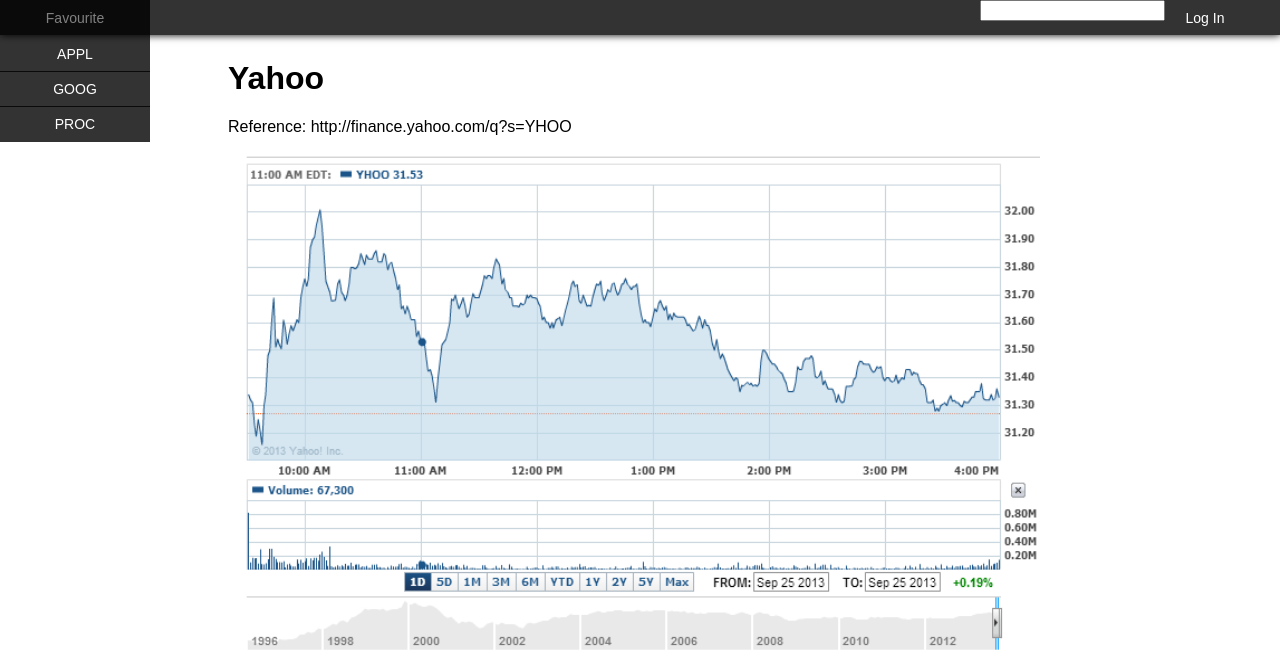
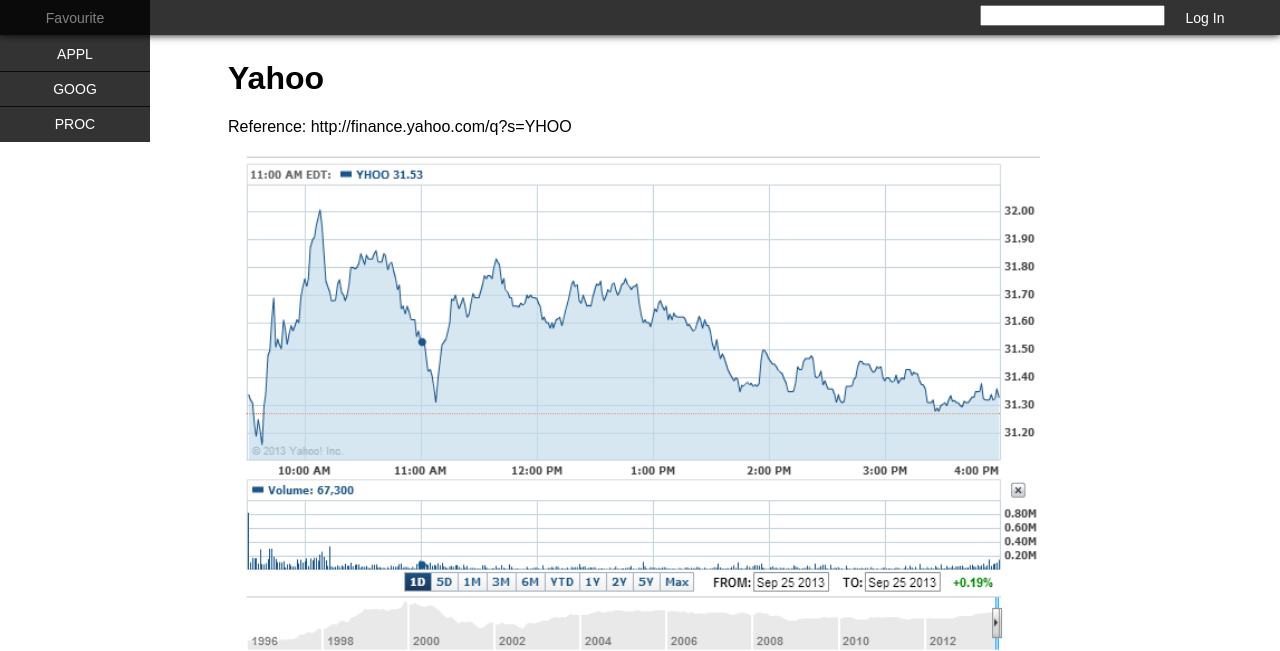
Before and after one commit to zcesh69/stockcup, a PHP site: page /Yahoo.html in a window 1280 px wide. Shown: the top 651 px of the page. Run offline with PHP 8.4, Linux system fonts and the light colour scheme.

Commit message:
Fixed Yahoo page search bar problem

```diff
--- a/yahoo.css
+++ b/yahoo.css
@@ -81,6 +81,11 @@
 #navigation li:hover a { background: rgba(1, 1, 1, 0.8); }
 #navigation li:hover li a:hover { background: rgba(1, 1, 1,1.0); }
 
+#search_bar {
+	height: auto;
+	margin-top: 5px;
+}
+
 /*     Content part    */
 
 #Content {
```
